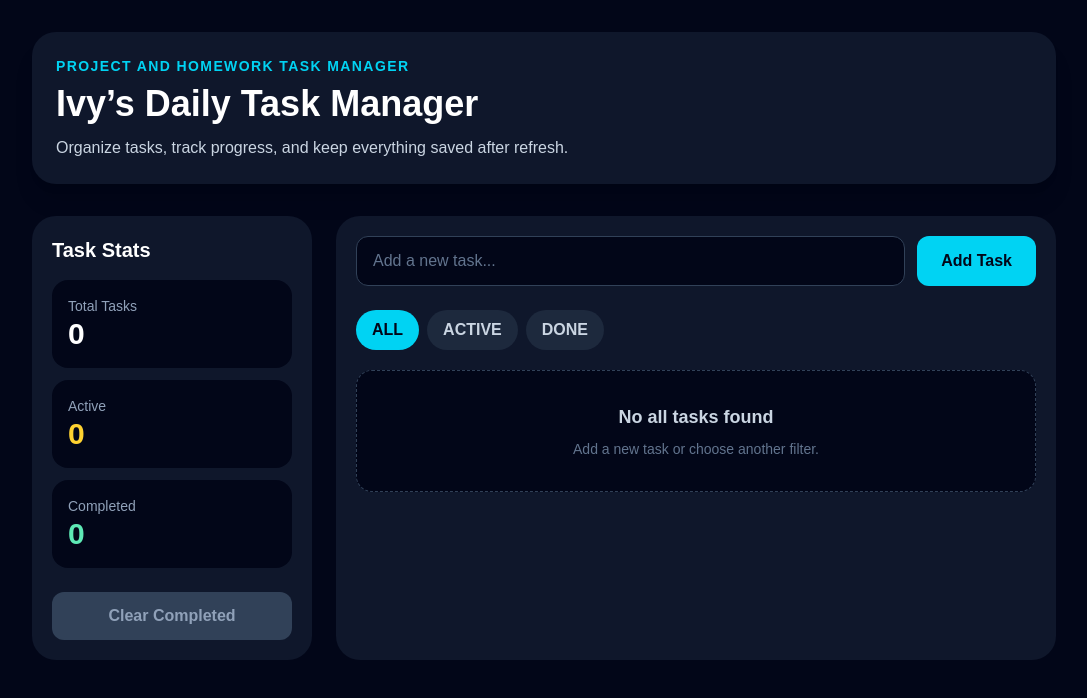
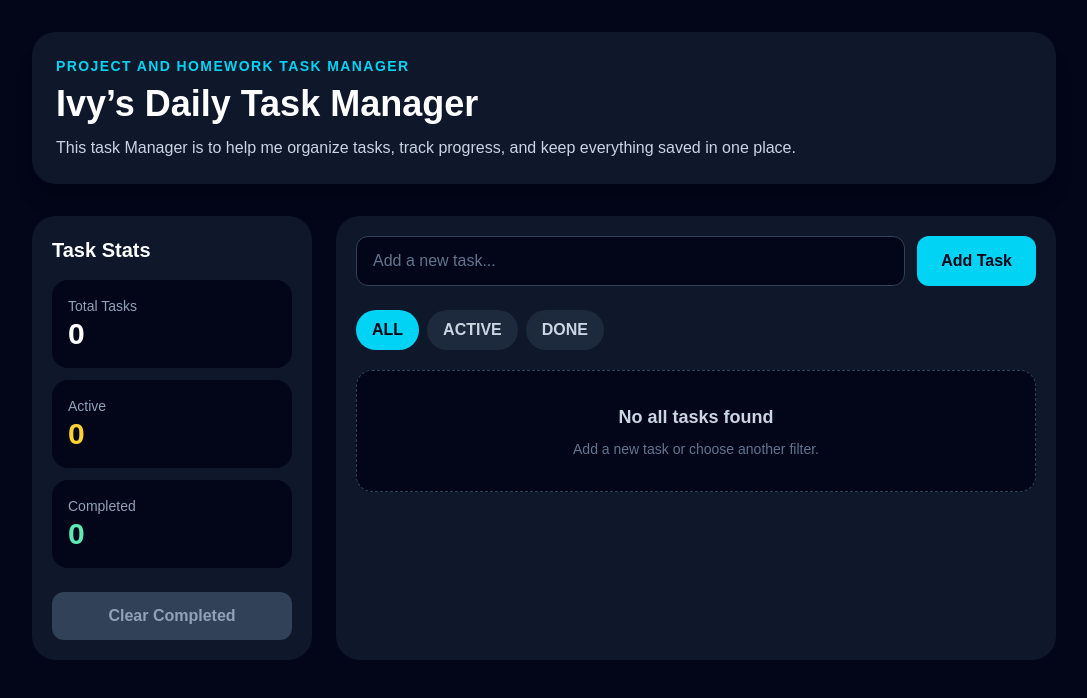
Before and after one commit to Ivelisse-Feliciano/Task-Manager, a Next.js app: page / in a window 1280 px wide. Shown: the top 698 px of the page, without its empty margins (96-1183 px from the left). Built offline with nearby package versions, Linux system fonts and the light colour scheme.

Commit message:
updated purpose of the task manager

```diff
--- a/src/components/TaskBoard.js
+++ b/src/components/TaskBoard.js
@@ -108,7 +108,7 @@ export default function TaskBoard() {
         <h1 className="text-4xl font-bold">Ivy’s Daily Task Manager</h1>
 
         <p className="mt-3 text-slate-300">
-          Organize tasks, track progress, and keep everything saved after refresh.
+          This task Manager is to help me organize tasks, track progress, and keep everything saved in one place.
         </p>
       </div>
 
```
